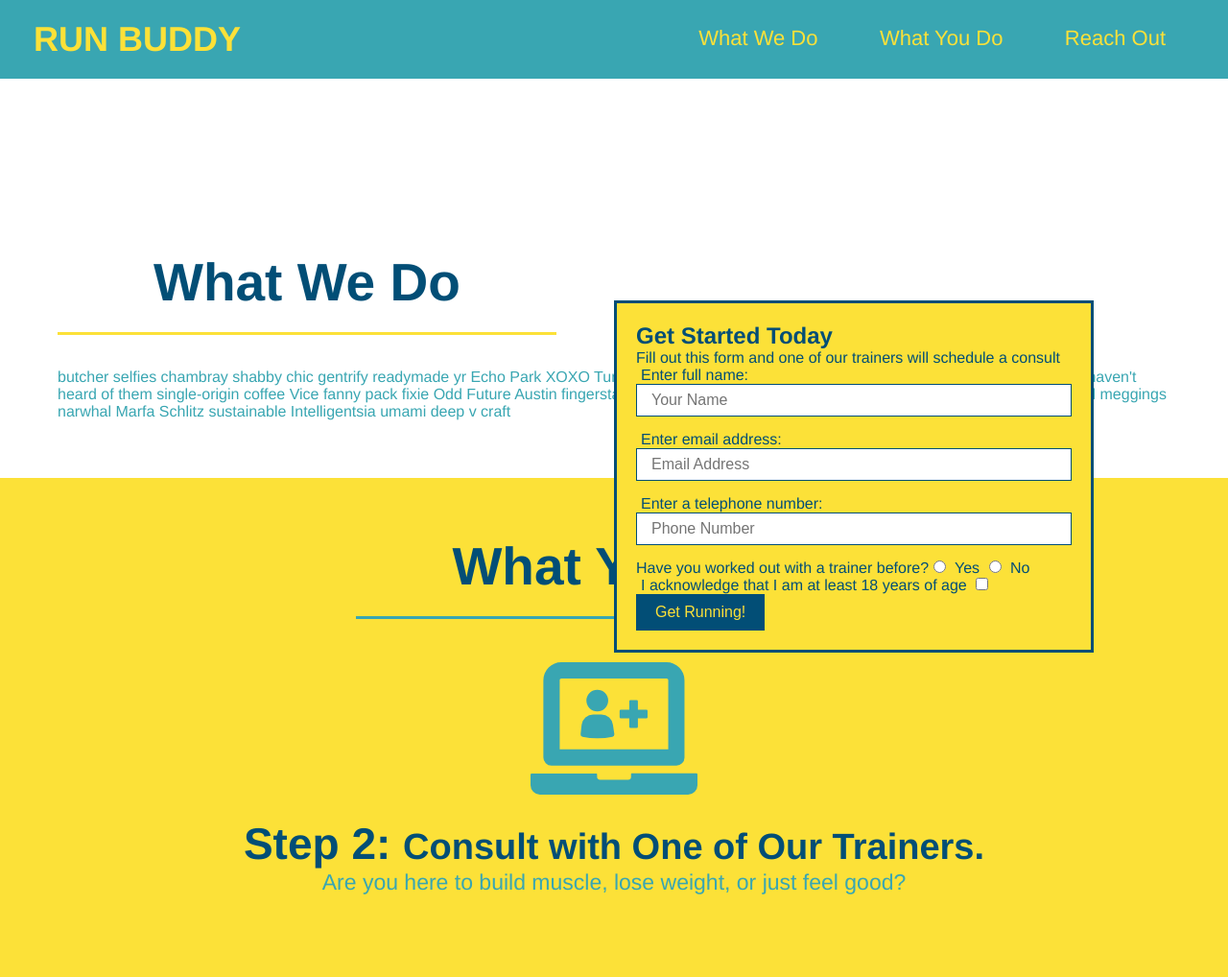
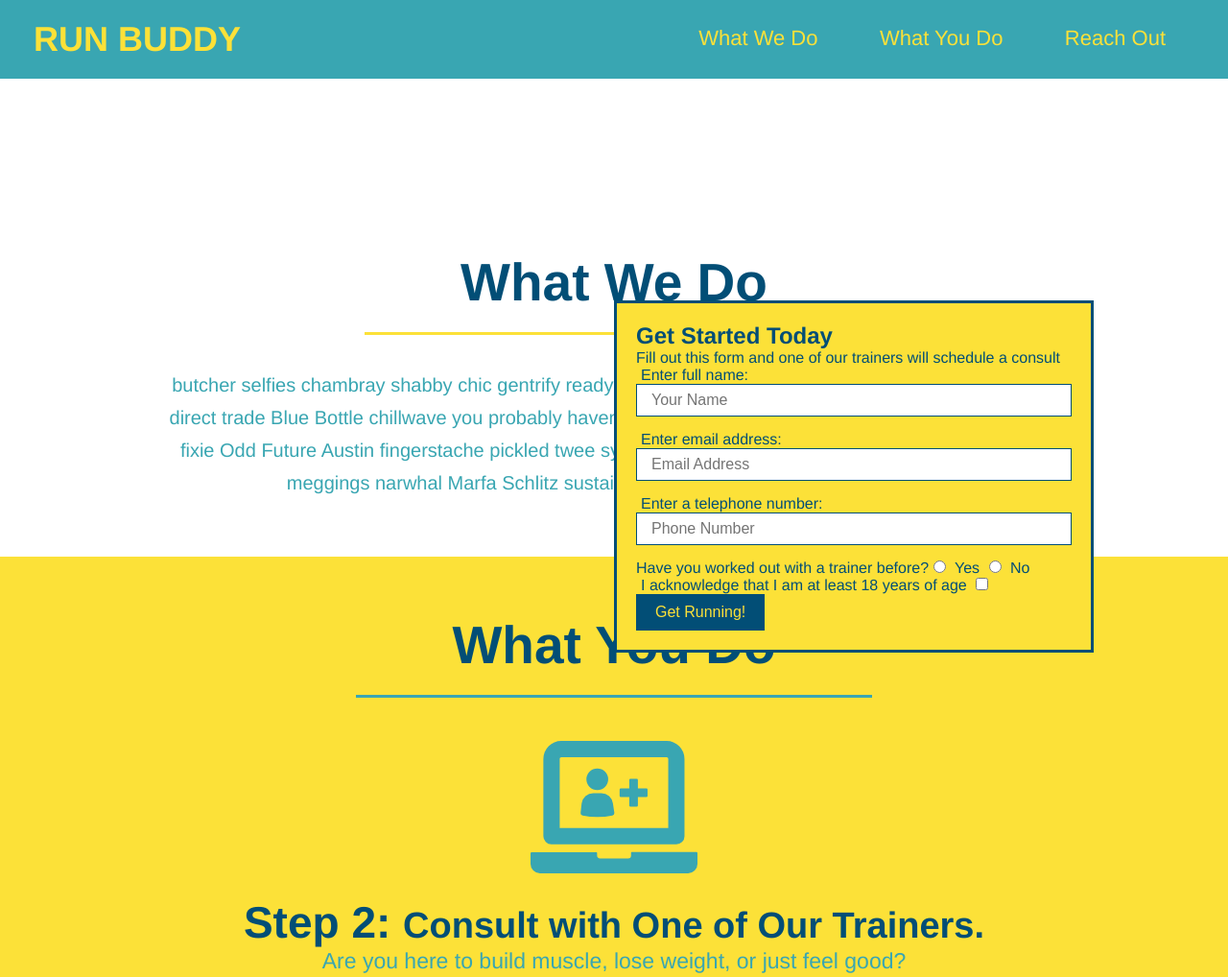
Before and after one commit to jyanev01/JYBootcampAug21, a plain HTML site: page Projects/index.html in a window 1280 px wide. Shown: the top 1018 px of the page at 96% size. Drawn offline with Linux system fonts and the light colour scheme.

Commit message:
style what we do section

```diff
--- a/Projects/assets/css/style.css
+++ b/Projects/assets/css/style.css
@@ -120,6 +120,15 @@ section {
     text-align: center;
 }
 
+.intro h2 {
+    font-size: 55px;
+    color: #024e76;
+    margin-bottom: 35px;
+    padding: 0 100px 20px 100px;
+    border-bottom: 3px solid;
+    border-color: #fce138;
+    display: inline-block;
+}
 .intro p {
     line-height: 1.7;
     color: #39a6b2;
--- a/Projects/index.html
+++ b/Projects/index.html
@@ -69,7 +69,7 @@
         </section>
         <!--end hero-->
         <!--"what de do" section-->
-        <section id="what-we-do" class="into">
+        <section id="what-we-do" class="intro">
             <h2 class="section-title primary-border">What We Do</h2>
             <p>
                 butcher selfies chambray shabby chic gentrify readymade yr Echo Park XOXO Tumblr normcore Banksy direct trade Blue
```
